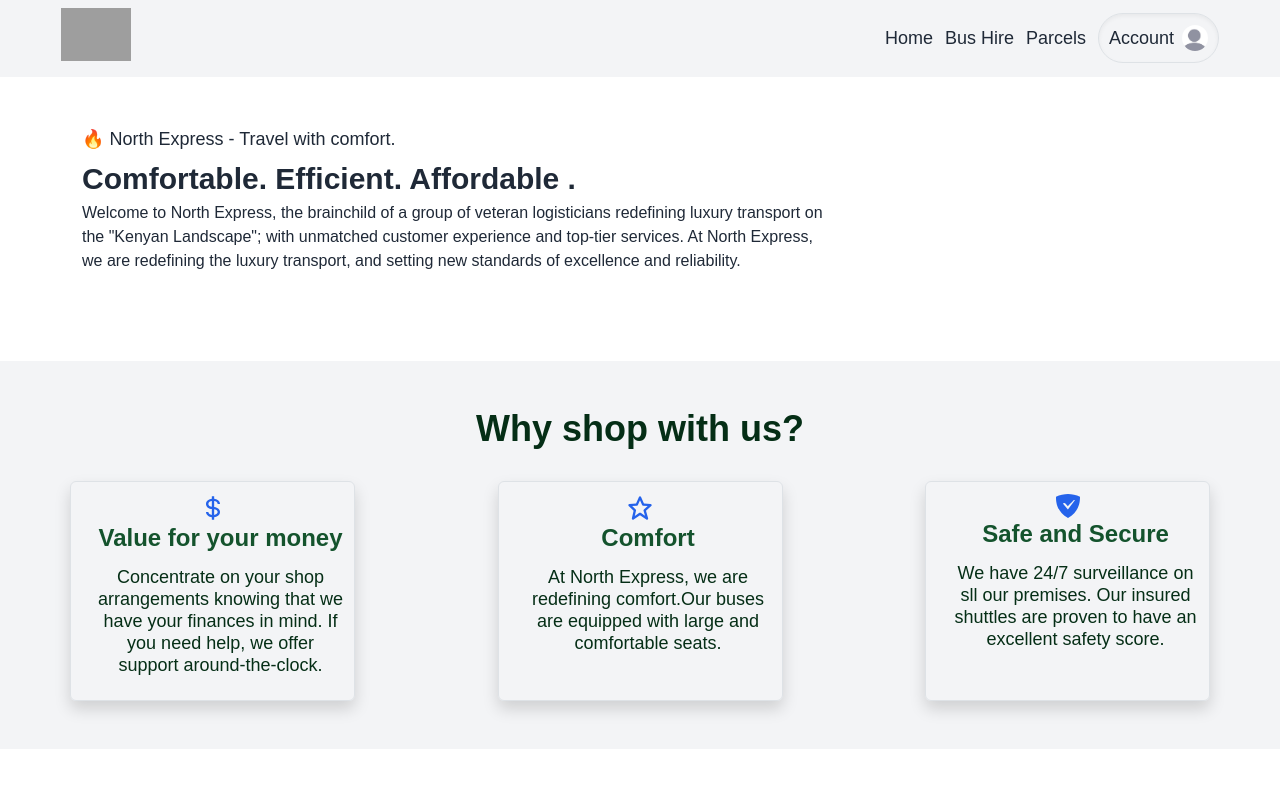
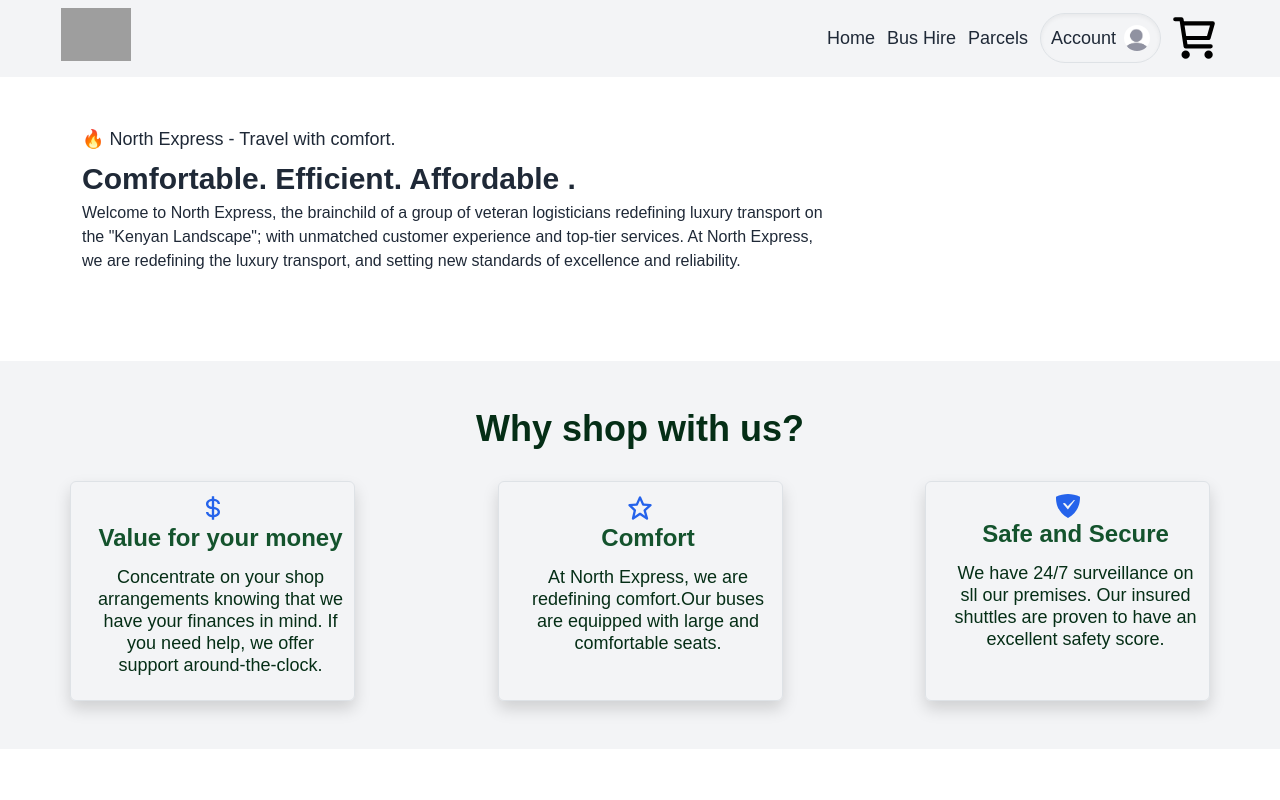
Before and after one commit to CodeDroid999/computershop.co.ke, a Next.js app: page / in a window 1280 px wide. Shown: the top 800 px of the page. Built offline with nearby package versions, Linux system fonts and the light colour scheme; no server answers; grey boxes are pictures that could not be loaded.

Commit message:
add cart icon

```diff
--- a/components/layout/HomeSection.tsx
+++ b/components/layout/HomeSection.tsx
@@ -13,6 +13,7 @@ const HeroArea: React.FC = () => {
             <div className="flex bg-gray-100 mx-auto justify center align-center">
                 <CustomNavbar />
             </div>
+
             <div className="overText mx-auto max-w-c-1390 my-12 z-3">
                 <div className="container flex lg:items-center lg:gap-8 xl:gap-32.5 pl-10">
                     <div className=" md:w-2/3">
--- a/components/layout/Navbar.tsx
+++ b/components/layout/Navbar.tsx
@@ -7,6 +7,7 @@ import MobileNavbar from './MobileNav';
 import Avatar from './Avatar';
 import { UserAuth } from 'context/AuthContext';
 import AuthedAvatar from 'components/AuthedLayout/AuthedAvatar';
+import Cart from './ShoppingCart';
 
 
 const CustomNavbar = () => {
@@ -15,6 +16,22 @@ const CustomNavbar = () => {
 
   const toggleMenu = () => {
     setMenuOpen(!isMenuOpen);
+  };
+
+
+  const [cartItems, setCartItems] = useState([]);
+
+  const handleAddToCart = () => {
+    // Assuming the item to be added is represented as an object
+    const newItem = {
+      id: 1, // Example item ID
+      name: 'Item Name', // Example item name
+      price: 10, // Example item price
+      quantity: 1, // Example item quantity
+    };
+
+    // Update the cartItems state by adding the new item
+    setCartItems(prevCartItems => [...prevCartItems, newItem]);
   };
   return (
     <div className="m-auto flex w-11/12 items-center justify-between p-2 lg:p-3 ">
@@ -58,10 +75,16 @@ const CustomNavbar = () => {
           </Link>
 
           {!user ? (
+            <div className="flex space-x-2">
+              <Avatar />
+              <Cart />
+            </div>
+          ) : (
+            <div className="flex space-x-2">
 
-            <Avatar />
-          ) : (
-            <AuthedAvatar />
+              <AuthedAvatar />
+              <Cart />
+            </div>
           )}
         </div>
       </div>
--- /dev/null
+++ b/components/layout/ShoppingCart.tsx
@@ -0,0 +1,37 @@
+/* eslint-disable react/jsx-no-undef */
+import Image from 'next/image';
+import { useState } from 'react';
+import cartIcon from "../../public/svg/cart-shopping-svgrepo-com.svg"
+
+const Cart = () => {
+    // State to store cart items
+    const [cartItems, setCartItems] = useState([]);
+
+    // Function to add item to cart
+    const addItemToCart = (item) => {
+        setCartItems([...cartItems, item]);
+    };
+
+    // Function to remove item from cart
+    const removeItemFromCart = (index) => {
+        const updatedCart = [...cartItems];
+        updatedCart.splice(index, 1);
+        setCartItems(updatedCart);
+    };
+
+    return (
+        <div>
+            {/* Cart icon */}
+            <Image
+                src={cartIcon}
+                alt="Background"
+                width="50"
+                height="50"
+            />
+            {/* Red dot */}
+
+        </div>
+    );
+};
+
+export default Cart;
```
Also changed, not shown: public/svg/cart-shopping-svgrepo-com.svg (added).
